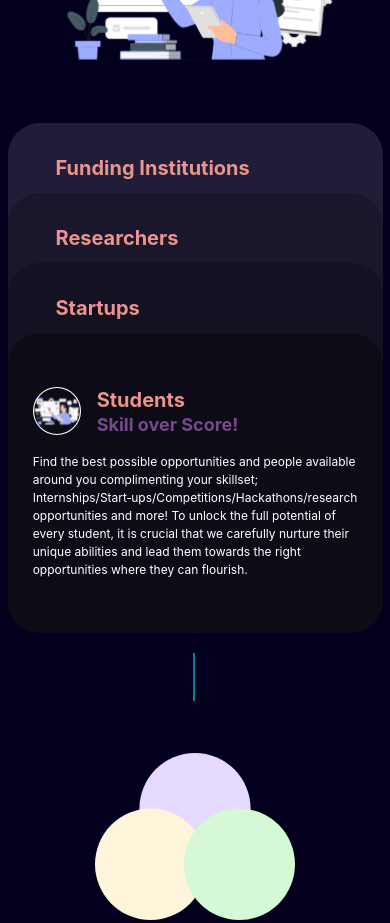
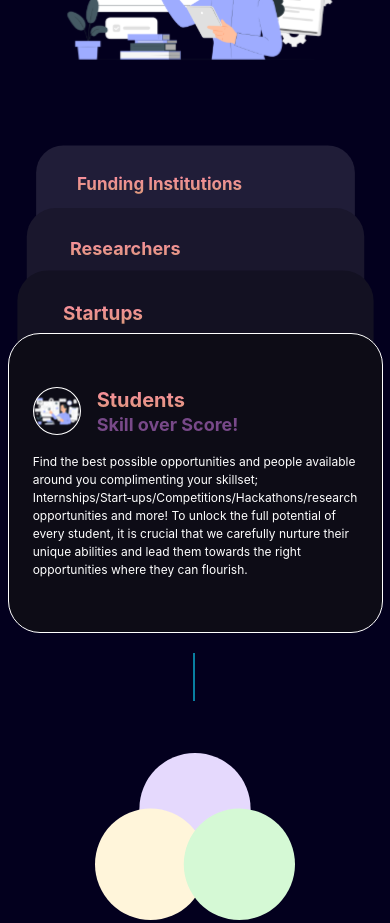
Before and after one commit to The-Opportunties-Portal/top-landing, a Next.js app: page / in a window 390 px wide. Shown: the part 2060-2983 px from the top of the page. Built offline with nearby package versions, Linux system fonts and the light colour scheme.

Commit message:
feat: improve cards

```diff
--- a/styles/UserCard.module.css
+++ b/styles/UserCard.module.css
@@ -8,54 +8,42 @@
 
 @keyframes scaleUp {
   0% {
-    transform: scale(1.05) translateY(25px);
-    opacity: 0;
+    transform: scale(1) translateY(25px);
   }
   20% {
-    transform: scale(1.04) translateY(20px);
-    opacity: 0.1;
+    transform: scale(1) translateY(20px);
   }
   40% {
-    transform: scale(1.03) translateY(15px);
-    opacity: 0.2;
+    transform: scale(1.1) translateY(15px);
   }
   60% {
-    transform: scale(1.02) translateY(10px);
-    opacity: 0.4;
+    transform: scale(1.1) translateY(10px);
   }
   80% {
-    transform: scale(1.01) translateY(5px);
-    opacity: 0.8;
+    transform: scale(1) translateY(5px);
   }
   100% {
     transform: scale(1) translateY(0);
-    opacity: 1;
   }
 }
 
 @keyframes scaleDown {
   0% {
     transform: scale(1) translateY(-25px);
-    opacity: 0;
   }
   20% {
     transform: scale(1) translateY(-20px);
-    opacity: 0.1;
   }
   40% {
-    transform: scale(1) translateY(-15px);
-    opacity: 0.2;
+    transform: scale(1.1) translateY(-15px);
   }
   60% {
-    transform: scale(1) translateY(-10px);
-    opacity: 0.4;
+    transform: scale(1.1) translateY(-10px);
   }
   80% {
     transform: scale(1) translateY(-5px);
-    opacity: 0.8;
   }
   100% {
     transform: scale(1) translateY(0px);
-    opacity: 1;
   }
 }
--- a/styles/Users.module.css
+++ b/styles/Users.module.css
@@ -25,50 +25,61 @@
 .card:first-of-type {
   /* z-index: 10; */
   bottom: 0px;
+  transform: scale(1);
   background: #0d0c16;
+  border: 1px solid white;
 }
 
 .card:nth-of-type(2) {
   /* z-index: 9; */
   bottom: 100px;
+  transform: scale(0.95);
   background: #131122;
 }
 
 .card:nth-of-type(3) {
   /* z-index: 8; */
   bottom: 200px;
+  transform: scale(0.9);
+
   background: #1a172d;
 }
 
 .card:nth-of-type(4) {
   /* z-index: 7; */
   bottom: 300px;
+  transform: scale(0.85);
+  background: #201d38;
+
   box-shadow: none;
-  background: #201d38;
 }
 
 @media screen and (max-width: 900px) {
   .card:first-of-type {
     /* z-index: 10; */
     bottom: 0px;
+    transform: scale(1);
     background: #0d0c16;
   }
 
   .card:nth-of-type(2) {
     /* z-index: 9; */
     bottom: 70px;
+    transform: scale(0.95);
     background: #131122;
   }
 
   .card:nth-of-type(3) {
     /* z-index: 8; */
     bottom: 140px;
+    transform: scale(0.9);
     background: #1a172d;
   }
 
   .card:nth-of-type(4) {
     /* z-index: 7; */
     bottom: 210px;
+    transform: scale(0.85);
     box-shadow: none;
     background: #201d38;
   }
```
Also changed, not shown: components/index/UserCard.tsx (+0 -22 lines).
